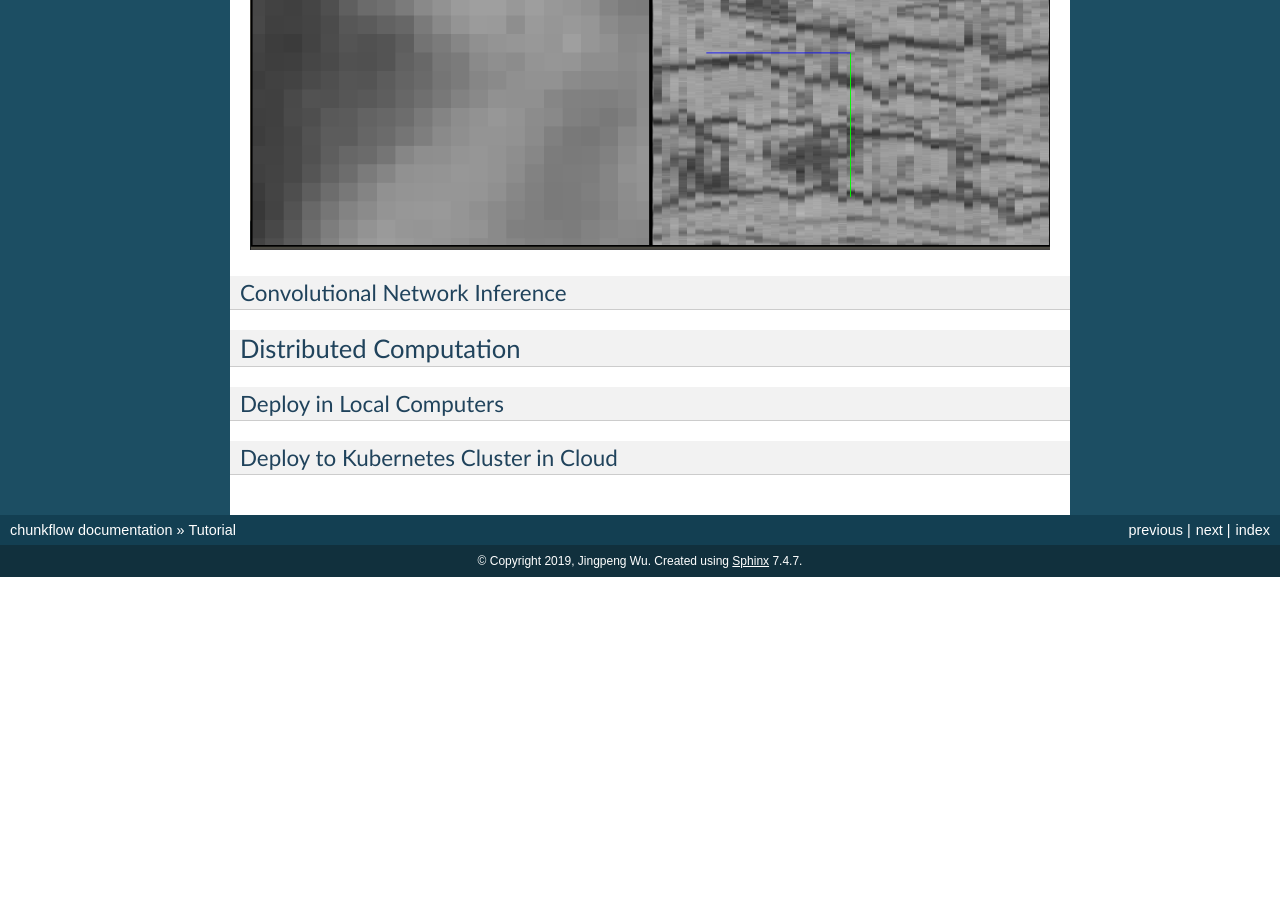
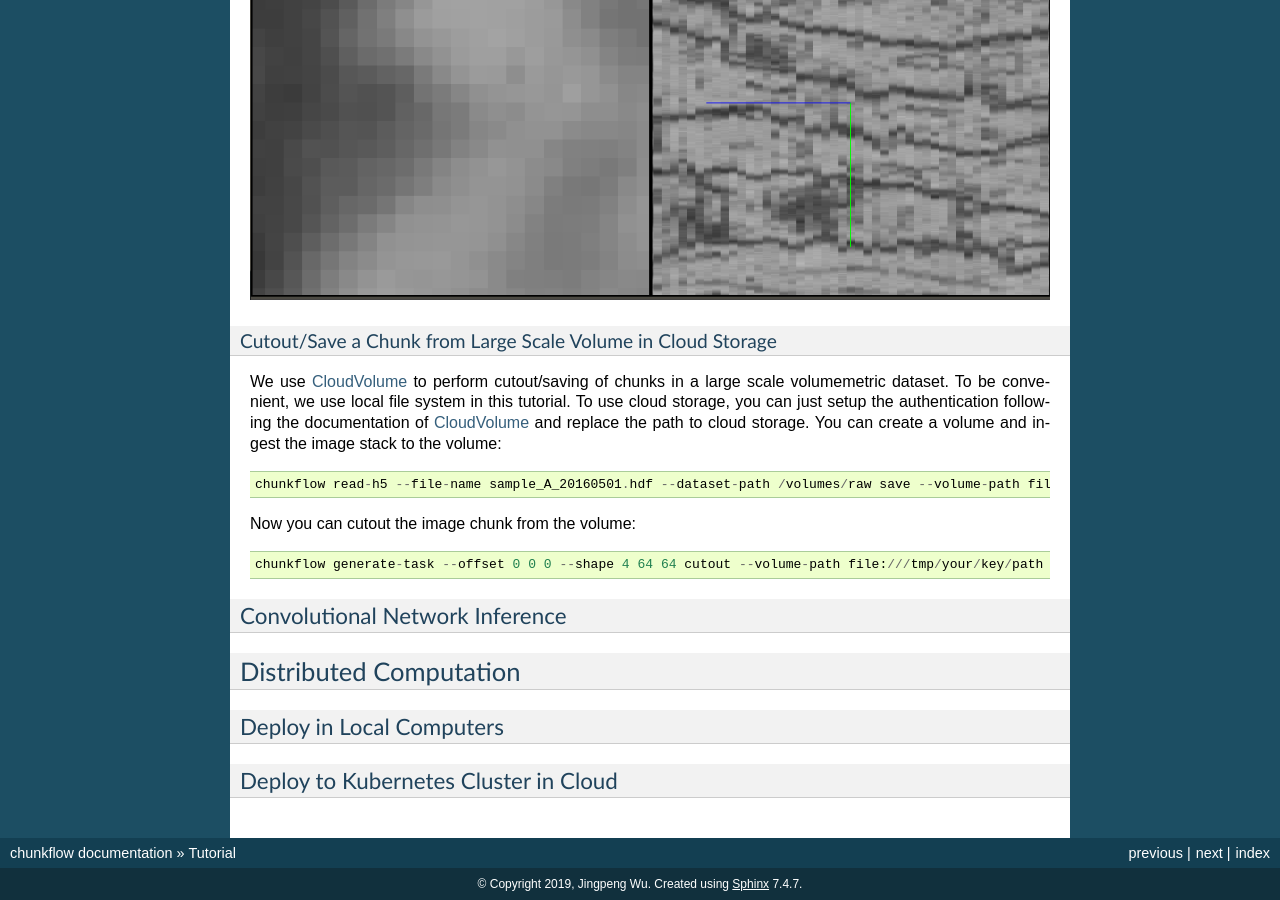
Before and after one commit to seung-lab/chunkflow, a Sphinx documentation site: the page built from docs/source/tutorial.rst, in a window 1280 px wide and 900 px high, scrolled down 2641 px. Built offline with Sphinx 7.4.7, drawn with Linux system fonts in a browser that asks for light colours; before the commit the page ends 3218 px from its top, so only the background shows below that; some of the changed text lies outside the part shown.

Commit message:
more documentation; use @wrap to replace update_wrapper function

```diff
--- a/docs/source/tutorial.rst
+++ b/docs/source/tutorial.rst
@@ -56,7 +56,8 @@ Note that the random image center is blacked out.
 
 Input and Output
 =================
-
+I/O of Local Image
+-------------------
 Now let's play with some real data! You can download the data from `CREMI <https://cremi.org/>`_ challenge website. Let's use the `Dataset A <https://cremi.org/static/data/sample_A_20160501.hdf>`_ for now.
 
 Run this command and open the link in your browser::
@@ -69,6 +70,17 @@ Change the file path if you put your image in some other places. You should see
 
 .. |cremi_image| image:: _static/image/cremi_image.png
 
+Cutout/Save a Chunk from Large Scale Volume in Cloud Storage
+-------------------------------------------------------------
+We use CloudVolume_ to perform cutout/saving of chunks in a large scale volumemetric dataset. To be convenient, we use local file system in this tutorial. To use cloud storage, you can just setup the authentication following the documentation of CloudVolume_ and replace the path to cloud storage. You can create a volume and ingest the image stack to the volume::
+
+   chunkflow read-h5 --file-name sample_A_20160501.hdf --dataset-path /volumes/raw save --volume-path file:///tmp/your/key/path
+
+Now you can cutout the image chunk from the volume::
+
+   chunkflow generate-task --offset 0 0 0 --shape 4 64 64 cutout --volume-path file:///tmp/your/key/path write-h5 --file-name /tmp/cutout_chunk.h5
+
+.. _CloudVolume: https://github.com/seung-lab/cloud-volume
 
 Convolutional Network Inference
 ================================
```
Also changed, not shown: README.md (+3 -38 lines), docs/source/api.rst (+5 -2 lines), distributed/kubernetes/README.md (renamed from kubernetes/README.md), 7 other files.
